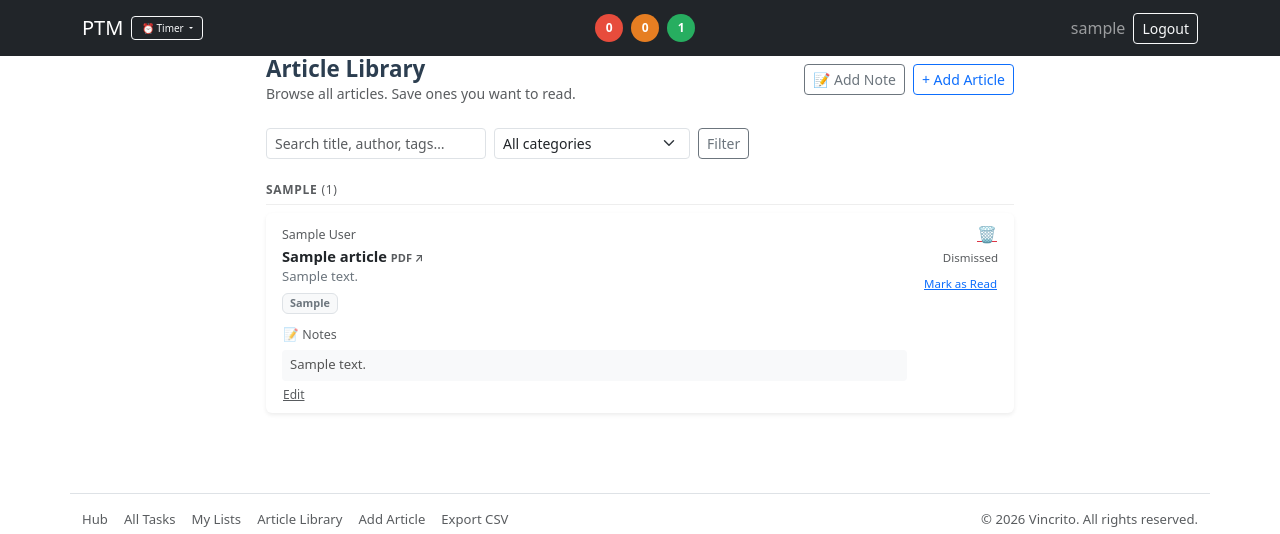
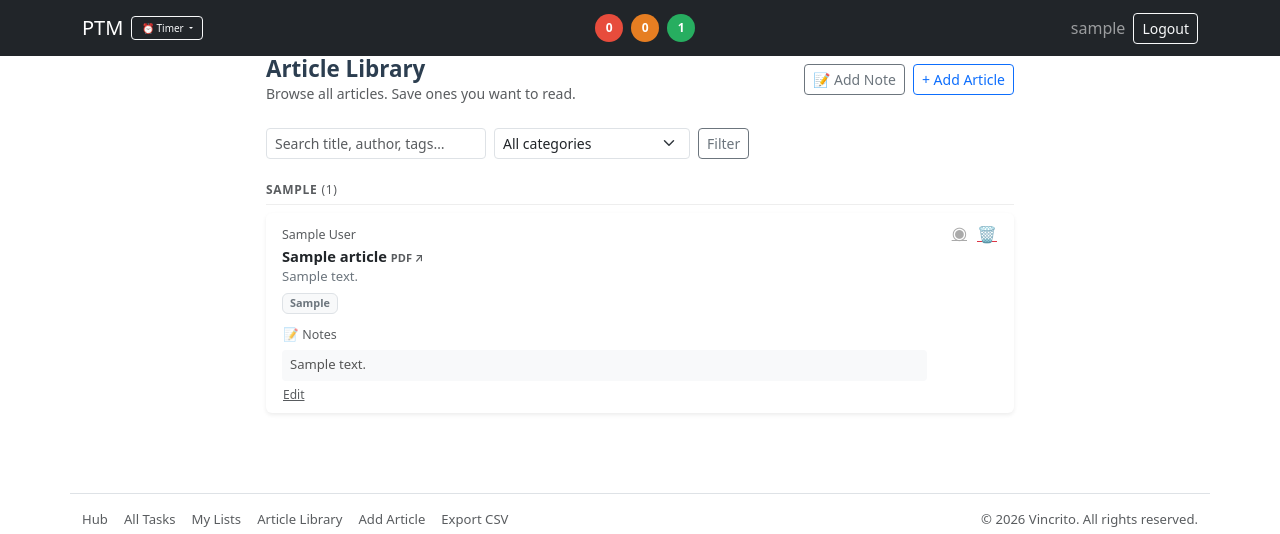
Before and after one commit to vincrito/clinical-task-manager, a Flask app: page /articles in a window 1280 px wide. Shown: the top 534 px of the page. Run offline with Flask 3, Linux system fonts and the light colour scheme; a user stored in the database is signed in; tables that the repository leaves empty hold one stand-in row (values such as "Sample post").

Commit message:
feat: read toggle stays on page, green checkmark on title, inline with trash icon

```diff
--- a/routes/articles.py
+++ b/routes/articles.py
@@ -91,6 +91,30 @@ def _check_nudge():
         if has_due:
             session["show_work_modal"] = True
         session.modified = True
+
+
+@bp.post("/articles/<int:aid>/toggle-read-json")
+@login_required
+def toggle_read(aid: int):
+    article = Article.query.filter_by(id=aid, added_by=current_user.id).first()
+    if not article:
+        return jsonify(ok=False, error="Not found.")
+    existing = ArticleReaction.query.filter_by(
+        user_id=current_user.id, article_id=aid
+    ).first()
+    if existing and existing.reaction == "liked":
+        existing.reaction = "disliked"
+        now_read = False
+    else:
+        if existing:
+            existing.reaction = "liked"
+        else:
+            db.session.add(ArticleReaction(
+                user_id=current_user.id, article_id=aid, reaction="liked"
+            ))
+        now_read = True
+    db.session.commit()
+    return jsonify(ok=True, read=now_read)
 
 
 @bp.post("/articles/<int:aid>/react")
--- a/templates/articles_browse.html
+++ b/templates/articles_browse.html
@@ -84,6 +84,8 @@
                 <span class="text-muted" style="font-size:.78em;">{{ article.author }}</span>
               {% endif %}
               <div class="fw-semibold" style="font-size:.92em;">
+                <span class="read-check text-success me-1" data-aid="{{ article.id }}"
+                      style="{{ '' if is_saved else 'display:none;' }}">&#10003;</span>
                 {% if article.pdf_path %}
                   <a href="{{ url_for('static', filename=article.pdf_path) }}" target="_blank"
                      class="text-decoration-none text-dark">{{ article.title }} <span class="text-muted" style="font-size:.75em;">PDF &#8599;</span></a>
@@ -125,32 +127,16 @@
                 </div>
               </div>
             </div>
-            <div class="d-flex flex-column align-items-end gap-1 flex-shrink-0">
+            <div class="d-flex align-items-center gap-2 flex-shrink-0 ms-2">
+              <button class="btn btn-link p-0 toggle-read-btn"
+                      data-aid="{{ article.id }}"
+                      title="{{ 'Mark as unread' if is_saved else 'Mark as read' }}"
+                      style="font-size:1.1em; line-height:1; color:{{ '#27ae60' if is_saved else '#aaa' }};">&#9673;</button>
               <form method="post" action="{{ url_for('articles.delete_article', aid=article.id) }}"
                     onsubmit="return confirm('Delete this article?');" class="mb-0">
                 <button class="btn btn-link p-0 text-danger"
                         style="font-size:1em; line-height:1;" title="Delete article">&#128465;</button>
               </form>
-              {% if is_saved %}
-                <span class="badge bg-success" style="font-size:.72em;">&#10003; Read</span>
-                <form method="post" action="{{ url_for('articles.react', aid=article.id) }}">
-                  <input type="hidden" name="reaction" value="disliked">
-                  <button class="btn btn-link btn-sm text-danger p-0" style="font-size:.72em;"
-                          onclick="return confirm('Mark as unread?');">Unmark</button>
-                </form>
-              {% elif is_dismissed %}
-                <span class="text-muted" style="font-size:.72em;">Dismissed</span>
-                <form method="post" action="{{ url_for('articles.react', aid=article.id) }}">
-                  <input type="hidden" name="reaction" value="liked">
-                  <button class="btn btn-link btn-sm p-0" style="font-size:.72em;">Mark as Read</button>
-                </form>
-              {% else %}
-                <form method="post" action="{{ url_for('articles.react', aid=article.id) }}">
-                  <input type="hidden" name="reaction" value="liked">
-                  <input type="hidden" name="redirect_to" value="{{ url_for('articles.browse_articles', q=q, category=cat) }}">
-                  <button class="btn btn-sm btn-outline-secondary" style="font-size:.78em; padding:.2rem .55rem;">Mark as Read</button>
-                </form>
-              {% endif %}
             </div>
           </div>
           {% endif %}
@@ -170,6 +156,26 @@
 </div>
 
 <script>
+// Toggle read
+document.addEventListener('click', function(e) {
+  var btn = e.target.closest('.toggle-read-btn');
+  if (!btn) return;
+  var aid = btn.dataset.aid;
+  btn.disabled = true;
+  fetch('/articles/'+aid+'/toggle-read-json', {method:'POST'})
+    .then(function(r){ return r.json(); })
+    .then(function(data) {
+      btn.disabled = false;
+      if (!data.ok) return;
+      var isRead = data.read;
+      btn.style.color = isRead ? '#27ae60' : '#aaa';
+      btn.title = isRead ? 'Mark as unread' : 'Mark as read';
+      var check = document.querySelector('.read-check[data-aid="'+aid+'"]');
+      if (check) check.style.display = isRead ? '' : 'none';
+    })
+    .catch(function(){ btn.disabled = false; });
+});
+
 // Per-article inline notes save
 document.addEventListener('click', function(e) {
   // Save button
```
